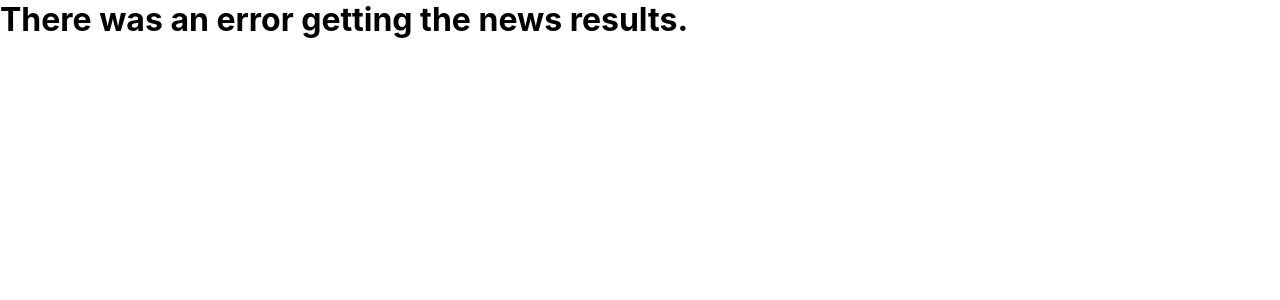
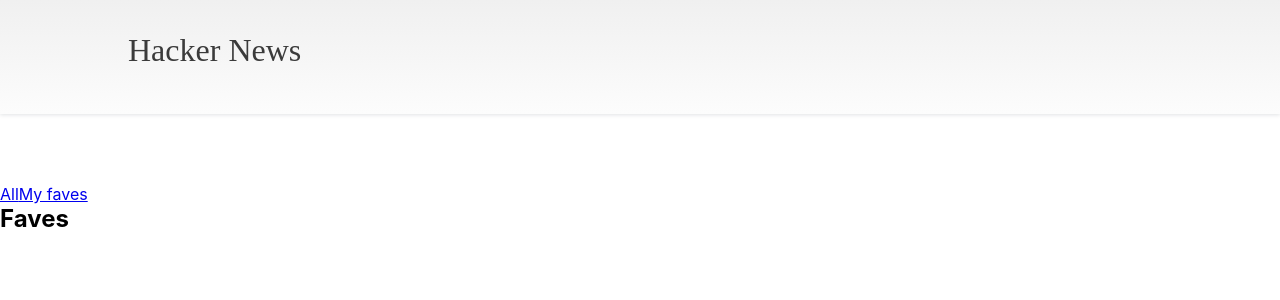
Before and after one commit to rsbmk/hacerknews, a React (Vite) app: page /faves in a window 1280 px wide. Shown: the top 300 px of the page. Built offline with nearby package versions, Linux system fonts and the light colour scheme; no server answers.

Commit message:
feat(Root): navigation between all news and favorites
Create navigation component between all news and favorite news.

 Add routing with wouter

```diff
--- a/src/App.tsx
+++ b/src/App.tsx
@@ -1,23 +1,21 @@
-import { Fragment, useState } from 'react'
+import { Fragment } from 'react'
+import { Route, useRoute } from 'wouter'
 import './App.css'
+
+import { AllNews } from './pages/all'
 import { Header } from './components/header'
-import { NewsList } from './components/newsList'
-import { SelectTopic } from './components/searchNews'
-import { getNews } from './hooks/news'
+import { Nav } from './components/nav'
+import { Faves } from './pages/faves'
 
 function App () {
-  // save topic in the localStorage
-  const [topic, setTopic] = useState(window.localStorage.getItem('topic') || '')
-  const { arrayNewsData, loading, isError } = getNews({ topic })
-  console.log(isError)
+  const [match, _] = useRoute('/all') // eslint-disable-line no-unused-vars
 
-  if (isError) return <h1>There was an error getting the news results.</h1>
-  if (loading) return <h1>Loading...</h1>
   return (
     <Fragment>
       <Header />
-      <SelectTopic setTopic={setTopic} topic={topic}/>
-      <NewsList {...arrayNewsData} />
+      <Nav isActive={match}/>
+      <Route path='/all' component={AllNews}/>
+      <Route path='/faves' component={Faves}/>
     </Fragment>
   )
 }
--- /dev/null
+++ b/src/components/nav/index.tsx
@@ -0,0 +1,12 @@
+import { Link } from 'wouter'
+export function Nav ({ isActive }: { isActive: Boolean }) {
+  const [allActive, favActive] = isActive ? ['itemActive', ''] : ['', 'itemActive']
+  return (
+    <section className="sectionNav">
+      <nav className="navs">
+        <Link to="/all" className={allActive}>All</Link>
+        <Link href="/faves" className={favActive}>My faves</Link>
+      </nav>
+    </section>
+  )
+}
--- /dev/null
+++ b/src/pages/all.tsx
@@ -0,0 +1,21 @@
+import { useState } from 'react'
+import { NewsList } from '../components/newsList'
+import { SelectTopic } from '../components/searchNews'
+import { getNews } from '../hooks/news'
+
+export function AllNews () {
+  // save topic in the localStorage
+  const [topic, setTopic] = useState(window.localStorage.getItem('topic') || '')
+  const { arrayNewsData, isError, loading } = getNews({ topic })
+  console.log(arrayNewsData)
+
+  if (isError) return <h1>There was an error getting the news results.</h1>
+  if (loading) return <h1>Loading...</h1>
+
+  return (
+    <>
+      <SelectTopic setTopic={setTopic} topic={topic} />
+      <NewsList arrayNews={arrayNewsData.hits} />
+    </>
+  )
+}
--- /dev/null
+++ b/src/pages/faves.tsx
@@ -0,0 +1,7 @@
+export function Faves () {
+  return (
+    <h2>
+      Faves
+    </h2>
+  )
+}
```
